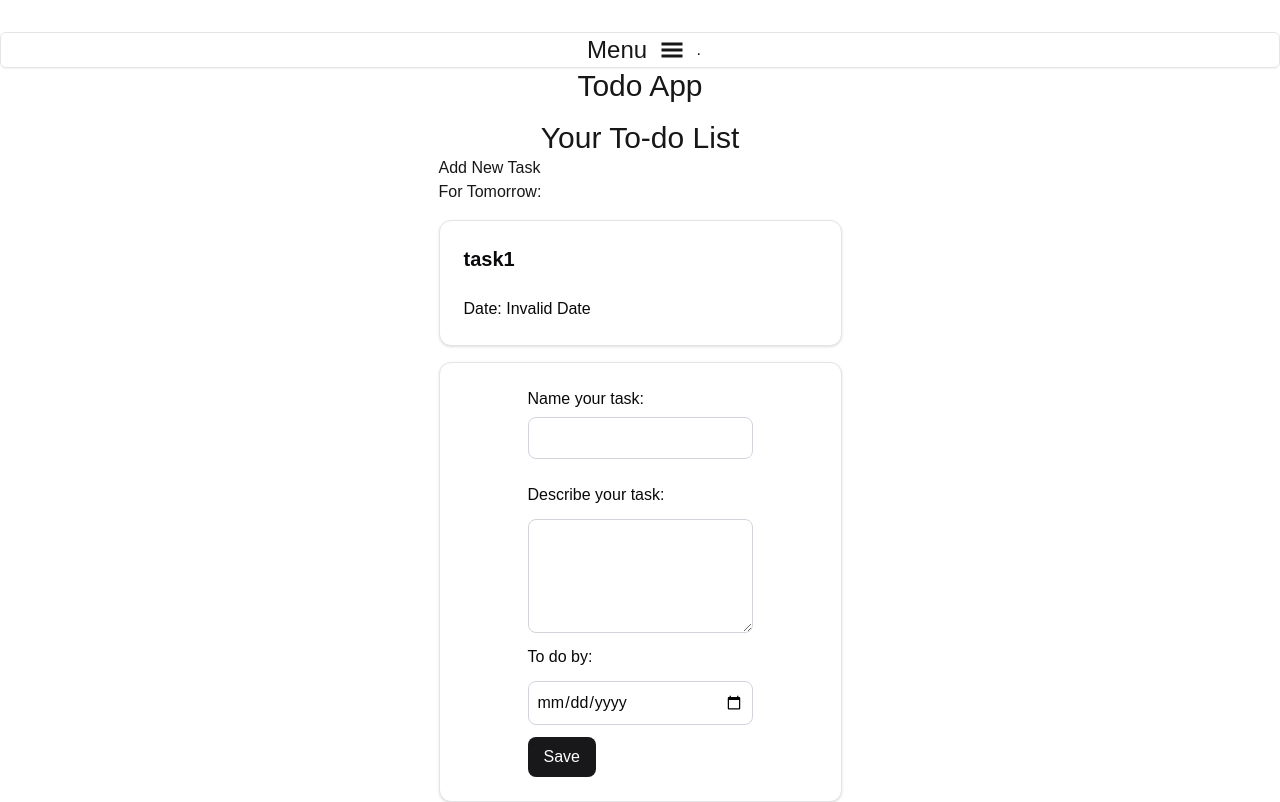
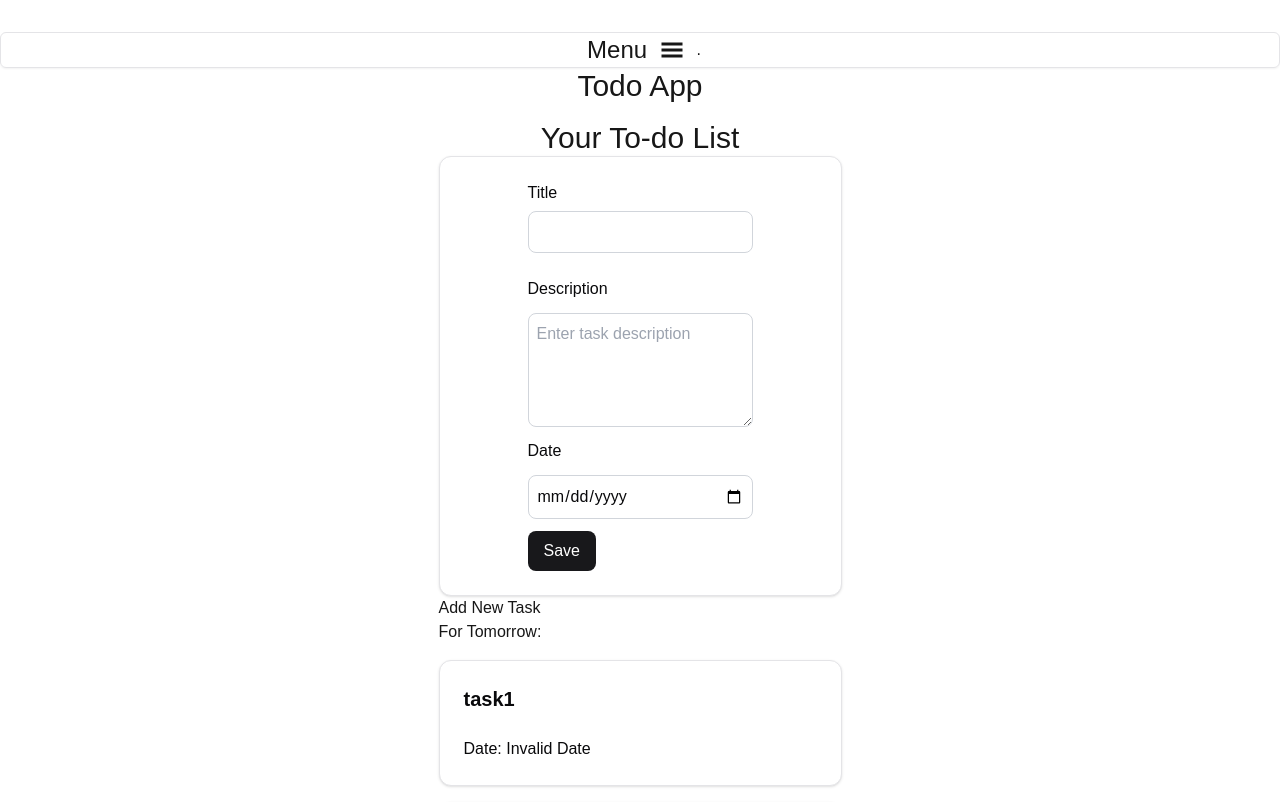
Before and after one commit to musamarasli38/todo-nextjs, a Next.js app in the folder todo-app/: page / in a window 1280 px wide. Shown: the top 802 px of the page. Built offline with nearby package versions, Linux system fonts and the light colour scheme; data requests are answered from the project's data file.

Commit message:
feature/list-task feature/task-form added callback and state of new task to rerender when clicking on the button

```diff
--- a/todo-app/data/db.json
+++ b/todo-app/data/db.json
@@ -1,4 +1,52 @@
 {
-  "users": [{ "id": 1, "username": "user1", "password": "passworduser1" }],
-  "tasks": [{ "id": 1, "title": "task1", "completed": false }]
+  "users": [
+    {
+      "id": "1",
+      "username": "user1",
+      "password": "passworduser1"
+    }
+  ],
+  "tasks": [
+    {
+      "id": "1",
+      "title": "task1",
+      "completed": false
+    },
+    {
+      "id": "c7a5",
+      "title": "test",
+      "description": "ets",
+      "date": "2024-10-24T00:00:00.000Z"
+    },
+    {
+      "id": "daac",
+      "title": "25",
+      "description": "qsdf",
+      "date": "2024-10-23T00:00:00.000Z"
+    },
+    {
+      "id": "8daf",
+      "title": "25",
+      "description": "qsdf",
+      "date": "2024-10-23T00:00:00.000Z"
+    },
+    {
+      "id": "2409",
+      "title": "po",
+      "description": "po",
+      "date": "2024-10-29T00:00:00.000Z"
+    },
+    {
+      "id": "67d9",
+      "title": "qsgqg",
+      "description": "qsdfqsdg",
+      "date": "2024-10-29T00:00:00.000Z"
+    },
+    {
+      "id": "fa62",
+      "title": "1263",
+      "description": "fdfsdf",
+      "date": "2024-10-23T00:00:00.000Z"
+    }
+  ]
 }
--- a/todo-app/src/components/list-tasks.tsx
+++ b/todo-app/src/components/list-tasks.tsx
@@ -1,16 +1,18 @@
 "use client";
-import React, { useEffect, useState } from "react";
+import React, { useEffect, useState, useCallback } from "react";
 import Link from "next/link";
 import { Card, CardContent, CardHeader } from "./ui/card";
 import { Task } from "../../types/task";
 import { fetchTasks } from "@services/task-service";
+import { TaskForm } from "./task-form";
 export default function ListTasks() {
   const [tasks, setTasks] = useState<Task[]>([]);
   const [isPending, setIsPending] = useState(true);
   const [error, setError] = useState<string | null>(null);
+  const loadTasks = useCallback(async () => {
+    setIsPending(true);
+    setError(null);
 
-  useEffect(() => {
-    const loadTasks = async () => {
     try {
       const fetchedTasks = await fetchTasks();
       setTasks(fetchedTasks);
@@ -19,16 +21,18 @@ export default function ListTasks() {
     } finally {
       setIsPending(false);
     }
-    };
+  }, []);
 
+  useEffect(() => {
     loadTasks();
-  }, []);
+  }, [loadTasks]);
 
   return (
     <div>
       <div>
         <h1 className="text-3xl text-center">Your To-do List</h1>
       </div>
+      <TaskForm onTaskAdded={loadTasks}></TaskForm>
       <div>
         <Link href="/task">Add New Task</Link>
         {isPending ? (
--- a/todo-app/src/components/task-form.tsx
+++ b/todo-app/src/components/task-form.tsx
@@ -1,38 +1,66 @@
-import { ComponentProps } from "react";
+"use client";
+
+import { ComponentProps, useState } from "react";
 import { Card, CardContent, CardHeader } from "./ui/card";
+import { addTask } from "@services/task-service";
 
 type TaskProps = ComponentProps<"div"> & {
-  title: string;
-  description: string;
-  date: string;
+  onTaskAdded: () => void;
 };
 
-export function TaskForm({ title, description, date }: TaskProps) {
+export function TaskForm({ onTaskAdded }: TaskProps) {
+  const [taskTitle, setTaskTitle] = useState("");
+  const [tasskDescription, setTaskDescription] = useState("");
+  const [taskDate, setTaskDate] = useState("");
+
+  const handleSave = async () => {
+    try {
+      const newTask = {
+        title: taskTitle,
+        description: tasskDescription,
+        date: new Date(taskDate),
+      };
+      await addTask(newTask);
+      setTimeout(() => onTaskAdded(), 200);
+      setTaskTitle("");
+      setTaskDescription("");
+      setTaskDate("");
+    } catch (error) {
+      console.error("Failed to add task:", error);
+    }
+  };
   return (
     <Card className="px-16 w-full">
       <CardHeader>
-        <label htmlFor="title">{title}</label>
+        <label htmlFor="title">Title</label>
         <input
           type="text"
           className="border border-gray-300 rounded-lg p-2"
           name="title"
+          value={taskTitle}
+          onChange={(e) => setTaskTitle(e.target.value)}
         ></input>
       </CardHeader>
       <CardContent className=" flex flex-col flex-wrap space-y-3">
-        <label htmlFor="description">{description}</label>
+        <label htmlFor="description">Description</label>
         <textarea
           className="border border-gray-300 rounded-lg p-2"
           rows={4}
           name="description"
+          value={tasskDescription}
+          onChange={(e) => setTaskDescription(e.target.value)}
+          placeholder="Enter task description"
         ></textarea>
-        <label htmlFor="date">{date}</label>
+        <label htmlFor="date">Date</label>
         <input
           type="date"
           className="border border-gray-300 rounded-lg p-2"
           name="date"
+          value={taskDate}
+          onChange={(e) => setTaskDate(e.target.value)}
         ></input>
         <button
-          type="submit"
+          onClick={handleSave}
           className="btn-primary bg-primary text-white rounded-lg self-start px-4 py-2"
         >
           Save
```
Lines whose indentation alone changed are shown as unchanged.
